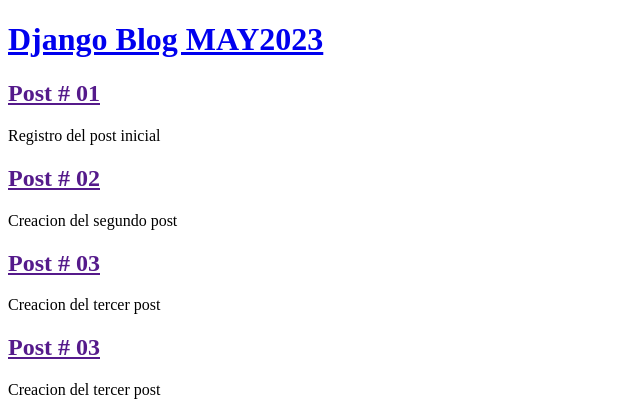
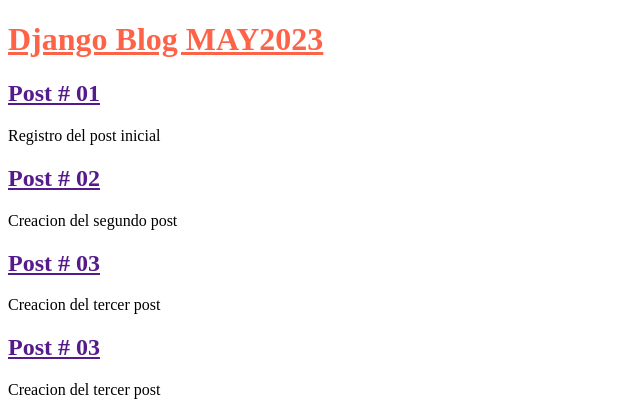
Before and after one commit to wvita1975/django_blog, a Django app: page / in a window 1280 px wide. Shown: the top 420 px of the page, without its empty margins (0-640 px from the left). Run offline with Django 4.2, Linux system fonts and the light colour scheme; data comes from the database, SQL or seed files in the repository.

Commit message:
header color added

```diff
--- a/django_project4/settings.py
+++ b/django_project4/settings.py
@@ -116,7 +116,8 @@
 # Static files (CSS, JavaScript, Images)
 # https://docs.djangoproject.com/en/4.2/howto/static-files/
 
-STATIC_URL = 'static/'
+STATIC_URL = '/static/'
+STATICFILES_DIRS = [ BASE_DIR / "static" ]
 
 # Default primary key field type
 # https://docs.djangoproject.com/en/4.2/ref/settings/#default-auto-field
--- /dev/null
+++ b/static/css/base.css
@@ -0,0 +1,3 @@
+header h1 a {
+    color: tomato;
+}
--- a/templates/base.html
+++ b/templates/base.html
@@ -1,7 +1,9 @@
+{% load static %}
 <!DOCTYPE html>
 <html lang="en">
 <head>
     <title>Blog Django May2023</title>
+    <link rel="stylesheet" href="{% static 'css/base.css' %}">
 </head>
 <body>
     <header>
```
